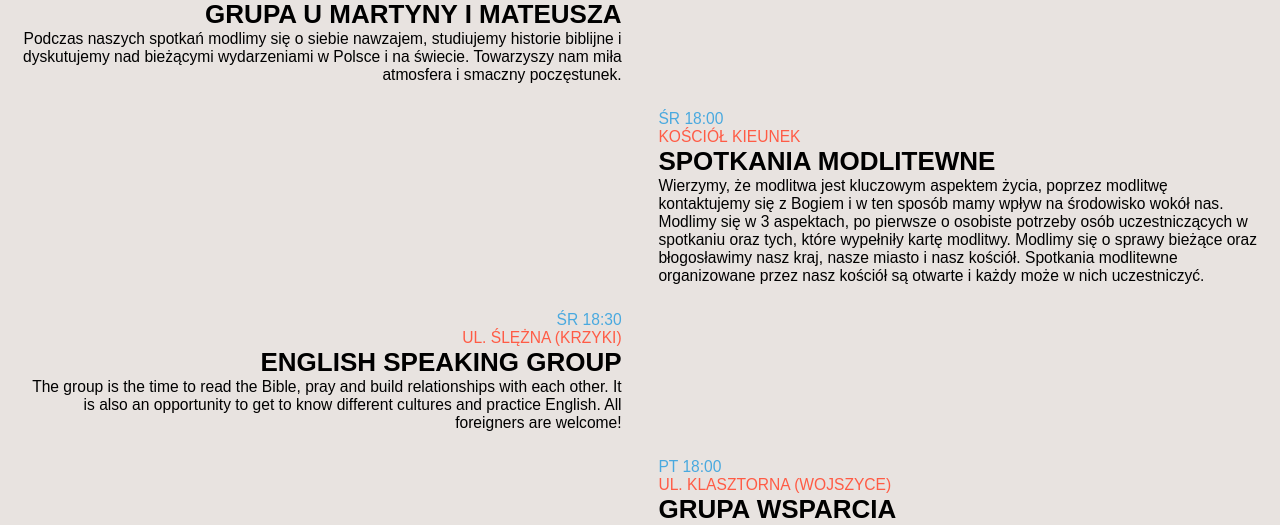
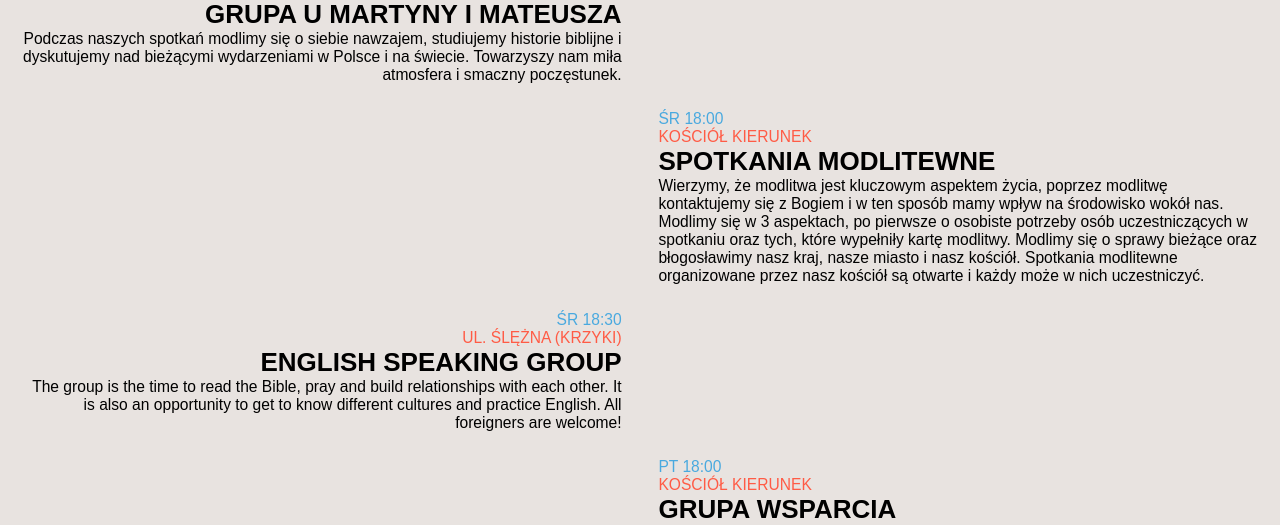
Before and after one commit to kdraganik/kierunek-website, a Next.js app: page /kosciol-w-tyg in a window 1280 px wide. Shown: the part 1363-1888 px from the top of the page. Built offline with nearby package versions, Linux system fonts and the light colour scheme; a web font is replaced by a local one.

Commit message:
Fix typos

```diff
--- a/data/groups.js
+++ b/data/groups.js
@@ -26,7 +26,7 @@ const groups = [
   {
     name: "Spotkania modlitewne",
     time: "śr 18:00",
-    place: "Kościół kieunek",
+    place: "Kościół Kierunek",
     description: "Wierzymy, że modlitwa jest kluczowym aspektem życia, poprzez modlitwę kontaktujemy się z Bogiem i w ten sposób mamy wpływ na środowisko wokół nas. Modlimy się w 3 aspektach, po pierwsze o osobiste potrzeby osób uczestniczących w spotkaniu oraz tych, które wypełniły kartę modlitwy. Modlimy się o sprawy bieżące oraz błogosławimy nasz kraj, nasze miasto i nasz kościół. Spotkania modlitewne organizowane przez nasz kościół są otwarte i każdy może w nich uczestniczyć."
   },
   {
@@ -38,7 +38,7 @@ const groups = [
   {
     name: "Grupa wsparcia",
     time: "pt 18:00",
-    place: "ul. Klasztorna (Wojszyce)",
+    place: "Kościół Kierunek",
     description: "Grupa Dawida, czyli od zera do bohatera. Jeśli potrzebujesz uzdrowienia wewnętrznego, szukasz sensu życia lub potrzebujesz przyjaciół, to miejsce jest dla Ciebie. Na grupie pracujemy nad tym, kim jesteśmy i co mamy w Bogu, jaka jest nasza tożsamość w Chrystusie."
   },
 
```
